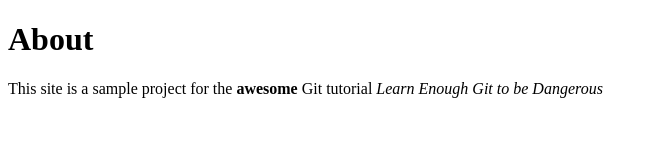
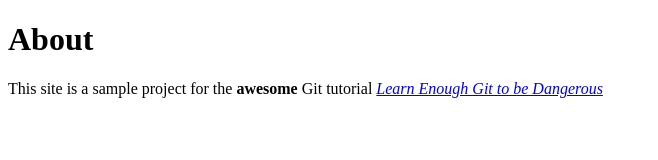
Before and after one commit to twheatley7/website, a plain HTML site: page about.html in a window 1280 px wide. Shown: the whole page, without its empty margins (0-658 px from the left). Drawn offline with Linux system fonts and the light colour scheme.

Commit message:
Add URL to About page

```diff
--- a/about.html
+++ b/about.html
@@ -7,7 +7,8 @@
     <h1>About</h1>
     <p>
       This site is a sample project for the <strong>awesome</strong> Git
-      tutorial <em>Learn Enough Git to be Dangerous</em>
+      tutorial <a href="http://learnenough.com/git-tutorial">
+        <em>Learn Enough Git to be Dangerous</em></a>
     </p>
   </body>
 </html>
```
